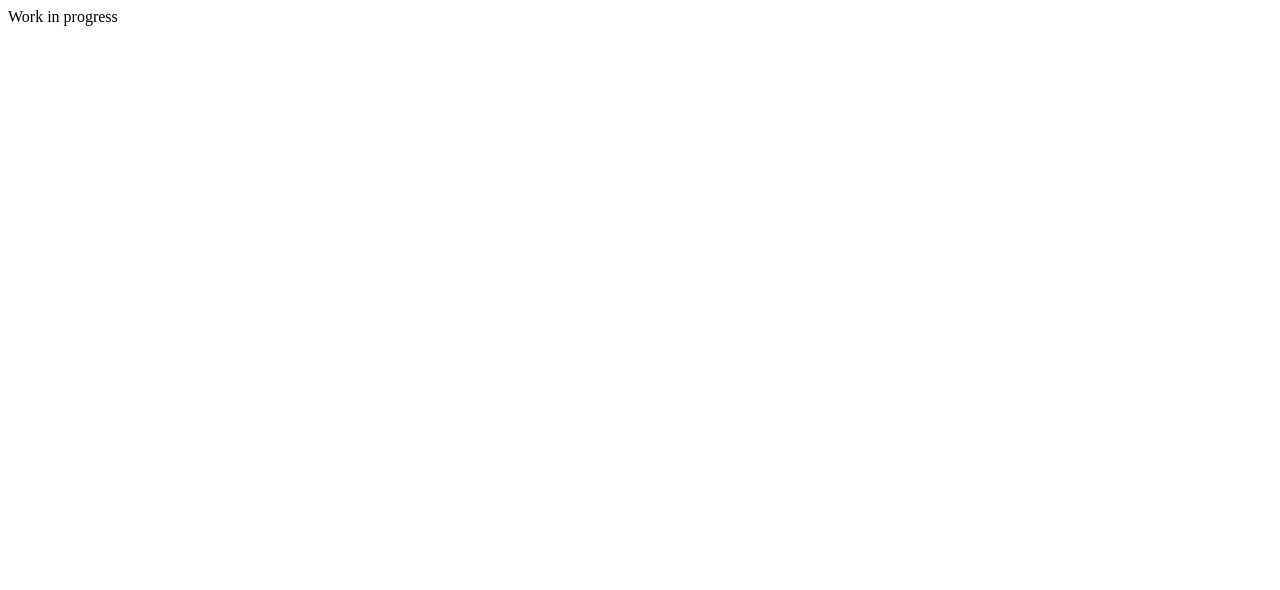
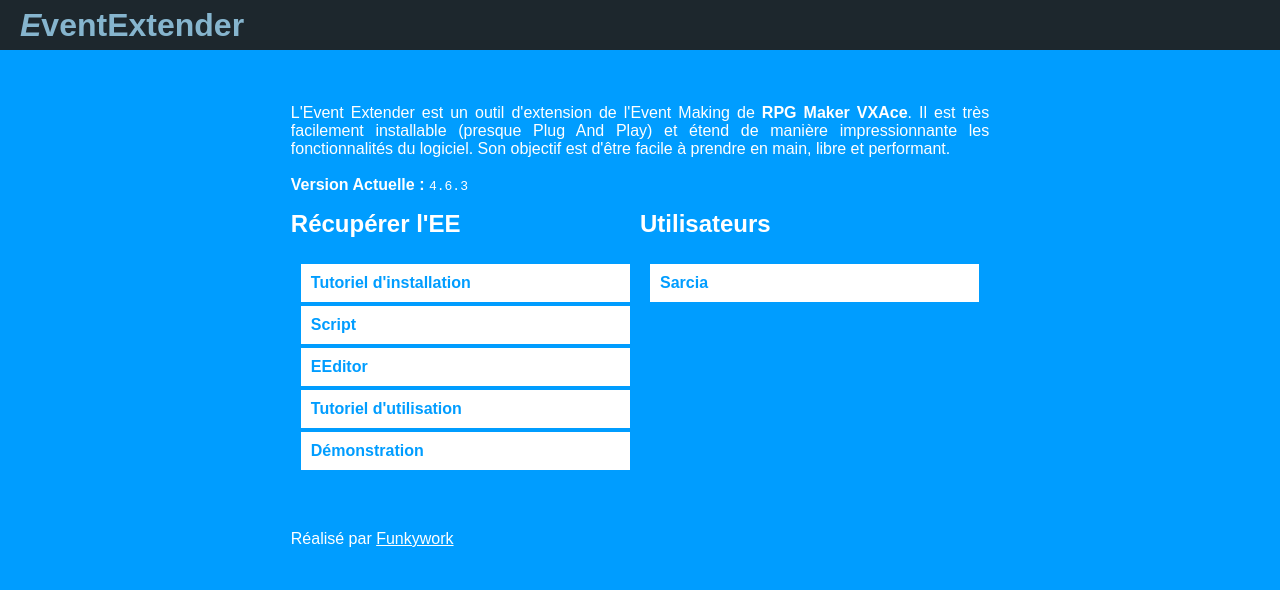
Before and after one commit to funkywork/funkywork.github.io, a plain HTML site: page EE/index.html in a window 1280 px wide. Drawn offline with Linux system fonts and the light colour scheme.

Commit message:
Ajout du site EE

```diff
--- a/EE/index.html
+++ b/EE/index.html
@@ -1 +1,39 @@
-Work in progress
+<!DOCTYPE html>
+<html>
+  <head>
+    <meta charset="utf-8" />
+    <link rel="stylesheet" href="style.css" />
+    <title>Event Extender</title>
+  </head>
+
+  <body>
+    <header>
+    <h1 class="logo">EventExtender</h1>
+    </header>
+    <div id="content">
+      <p>
+        L'Event Extender est un outil d'extension de l'Event Making de <strong>RPG Maker VXAce</strong>. Il est très facilement installable (presque Plug And Play) et étend de manière impressionnante les fonctionnalités du logiciel. Son objectif est d'être facile à prendre en main, libre et performant.
+        <br /><br />
+        <strong>Version Actuelle : </strong> <code>4.6.3</code>
+      </p>
+      <div style="float:left; width: 50%; margin-bottom:20px;">
+      <h2>Récupérer l'EE</h2>
+      <ul>
+        <li><a href="https://github.com/Grimimi/EventExtender4/blob/master/README.md#installation">Tutoriel d'installation</a></li>
+        <li><a href="https://raw.githubusercontent.com/Grimimi/EventExtender4/master/EE.rb">Script</a></li>
+        <li><a href="https://github.com/Grimimi/EventExtender4/blob/master/EEditor.zip?raw=true">EEditor</a></li>
+        <li><a href="https://github.com/Grimimi/EventExtender4/blob/master/Documentation.pdf?raw=true">Tutoriel d'utilisation</a></li>
+        <li><a href="https://mega.co.nz/#!O4h1GDST!2ik6vlkpm8bzqEHRvPhGBN2MAsveEAsMyvIdwDqcCnM">Démonstration</a></li>
+      </ul>
+      </div>
+      <div style="float:left; width: 50%; margin-bottom:20px;">
+      <h2>Utilisateurs</h2>
+      <ul>
+        <li><a href="http://www.sarcia.net">Sarcia</a></li>
+      </ul>
+      </div>
+      <hr style="clear:both;visibility:hidden"/>
+      Réalisé par <a href="http://funkywork.github.io">Funkywork</a>
+    </div>
+  </body>
+</html>
--- /dev/null
+++ b/EE/style.css
@@ -0,0 +1,82 @@
+*,
+*::before,
+*::after {
+    box-sizing: border-box;
+}
+
+body{
+    background-color: #009DFF;
+    color: #FFFFFF;
+    font-family: Arial, Verdana, sans-serif;
+    padding-top: 50px;
+}
+header{
+    position: fixed;
+    top: 0px;
+    left: 0px;
+    width: 100%;
+    background-color: #1d272d;
+    height: 50px;
+    display: table;
+    z-index: 9999;
+}
+header h1{
+    margin: 0px;
+    display: table-cell;
+    vertical-align: middle;
+    padding-left: 20px;
+    color: #86B5CE;
+}
+
+.logo::first-letter{
+    font-style: italic;
+    font-weight : bold;
+}
+
+#content{
+    width : 60%;
+    margin: auto;
+    padding: 30px;
+}
+
+#content p{
+    text-align: justify;
+}
+
+#content h2{
+    margin: 0px;
+}
+
+#content ul{
+    padding: 10px;
+}
+#content ul li{
+    display: block;
+    width: 100%;
+    margin-bottom: 4px;
+    background-color: #FFFFFF;
+    text-decoration: none;
+    font-weight: bold;
+    padding: 10px;
+    color: #009DFF;
+}
+#content ul li a{
+    text-decoration: none;
+    color: #009DFF;
+}
+
+a{
+    color: #FFFFFF;
+}
+a:hover{
+    color:#FF0000;
+}
+@media screen and (max-width: 860px){
+    #content{
+	width : 100%;
+    }
+    .bline{
+	display: block;
+	width: 100%;
+    }
+}
```
